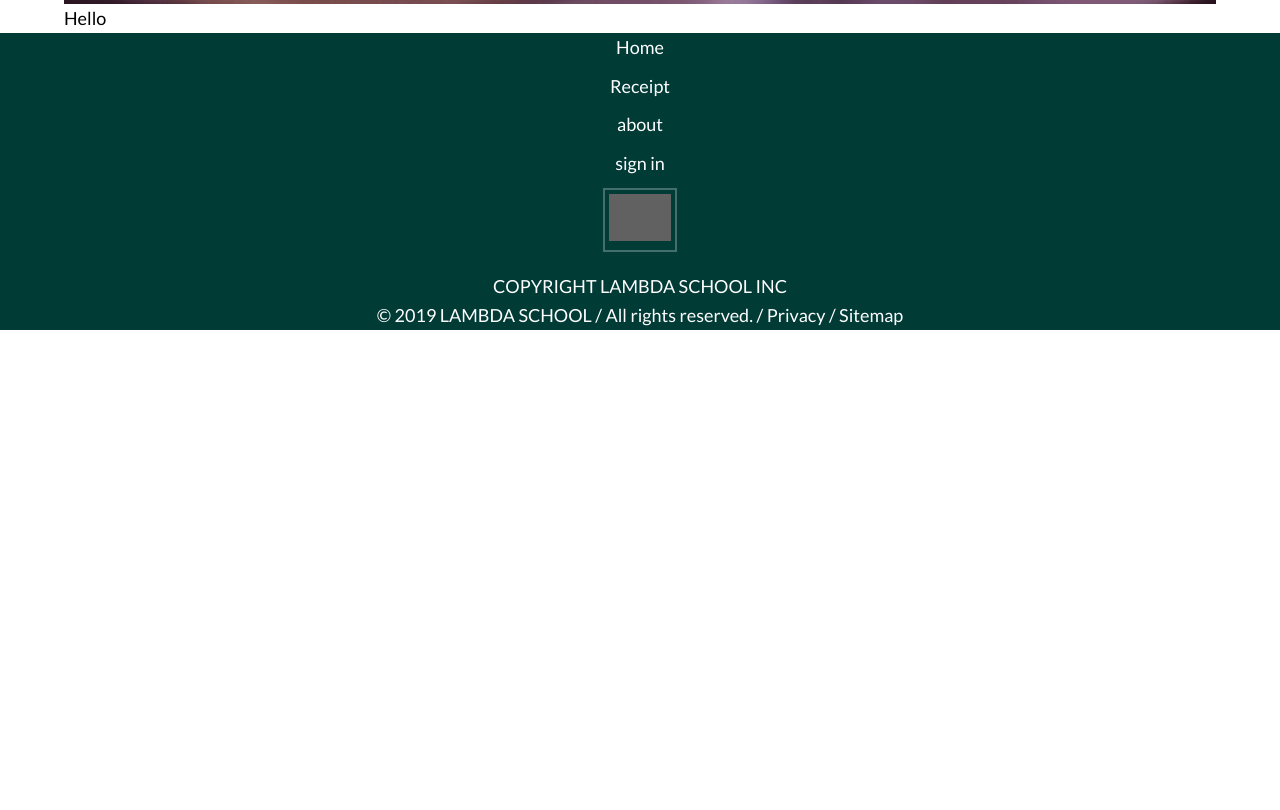
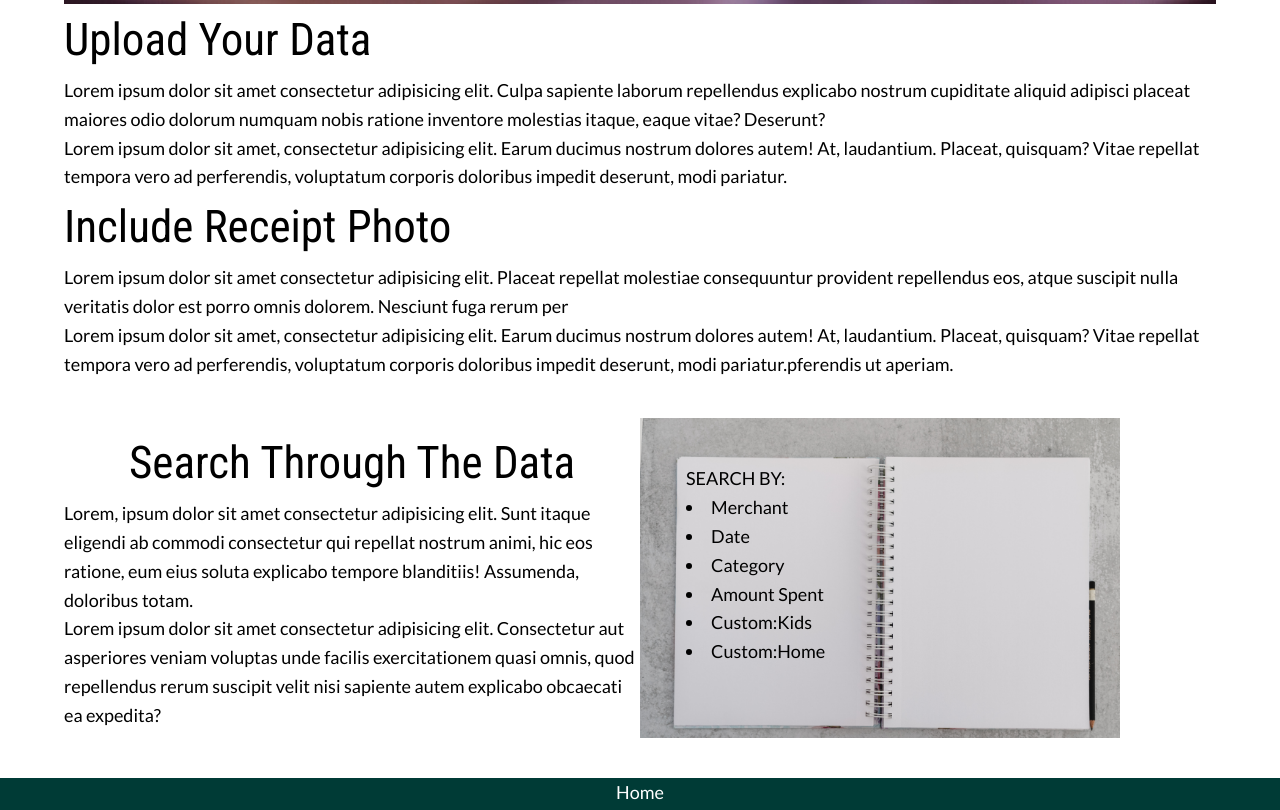
Before and after one commit to build-week-ft-receipt-tracking-aug2019/Marketing-Page, a plain HTML site: page index.html in a window 1280 px wide. Shown: the part 876-1686 px from the top of the page. Before the commit the page ends 1206 px from the top, so only its background shows below. Drawn offline with nearby package versions, Linux system fonts and the light colour scheme; grey boxes are pictures that could not be loaded.

Commit message:
Added 3 corresponding content sections to HTML. .search has image with UL overtop.

```diff
--- a/index.html
+++ b/index.html
@@ -6,9 +6,11 @@
     <meta name="viewport" content="width=device-width, initial-scale=1.0">
     <meta http-equiv="X-UA-Compatible" content="ie=edge">
     <title>Receipt Tracker</title>
-
+<!-- Reset -->
     <link rel="stylesheet" href="https://cdnjs.cloudflare.com/ajax/libs/meyer-reset/2.0/reset.min.css" integrity="sha256-gvEnj2axkqIj4wbYhPjbWV7zttgpzBVEgHub9AAZQD4=" crossorigin="anonymous" />
+<!-- Google Fonts -->
     <link href="https://fonts.googleapis.com/css?family=Lato|Roboto+Condensed&display=swap" rel="stylesheet">
+<!-- CSS Link -->
     <link rel="stylesheet" href="./css/index.css">
 </head>
 
@@ -43,13 +45,44 @@
                 <h2>Accounting made easy with:</h2>
                 <h1>Receipt Tracker!</h1>
                 <h3>Easily:</h3>
-                <a><button><p>Upload Data</p></button></a>
-                <a><button><p>Include Images</p></button></a>
-                <a><button><p>Search Through Receipts</p></button></a>
+                <a href="#upload"><button><p>Upload Data</p></button></a>
+                <a href="#images"><button><p>Include Images</p></button></a>
+                <a href="#search"><button><p>Search Through Receipts</p></button></a>
             </div>
         </section>
-        <section>
-            <p>Hello</p>
+        <section class="upload" id="upload">
+            <div>
+                <h2>Upload Your Data</h2>
+                <p>Lorem ipsum dolor sit amet consectetur adipisicing elit. Culpa sapiente laborum repellendus explicabo nostrum cupiditate aliquid adipisci placeat maiores odio dolorum numquam nobis ratione inventore molestias itaque, eaque vitae? Deserunt?</p>
+                <p>Lorem ipsum dolor sit amet, consectetur adipisicing elit. Earum ducimus nostrum dolores autem! At, laudantium. Placeat, quisquam? Vitae repellat tempora vero ad perferendis, voluptatum corporis doloribus impedit deserunt, modi pariatur.</p>
+            </div>
+        </section>
+        <section class="images" id="images">
+            <div>
+                <h2>Include Receipt Photo</h2>
+                <p>Lorem ipsum dolor sit amet consectetur adipisicing elit. Placeat repellat molestiae consequuntur provident repellendus eos, atque suscipit nulla veritatis dolor est porro omnis dolorem. Nesciunt fuga rerum per
+
+                <p>Lorem ipsum dolor sit amet, consectetur adipisicing elit. Earum ducimus nostrum dolores autem! At, laudantium. Placeat, quisquam? Vitae repellat tempora vero ad perferendis, voluptatum corporis doloribus impedit deserunt, modi pariatur.pferendis ut aperiam.</p>
+                </div>
+        </section>
+        <section class="search" id="search">
+            <div class="text">
+                <h2>Search Through The Data</h2>
+                <p>Lorem, ipsum dolor sit amet consectetur adipisicing elit. Sunt itaque eligendi ab commodi consectetur qui repellat nostrum animi, hic eos ratione, eum eius soluta explicabo tempore blanditiis! Assumenda, doloribus totam.</p>
+
+                <p>Lorem ipsum dolor sit amet consectetur adipisicing elit. Consectetur aut asperiores veniam voluptas unde facilis exercitationem quasi omnis, quod repellendus rerum suscipit velit nisi sapiente autem explicabo obcaecati ea expedita?</p>
+            </div>
+            <div class="notebook">
+                <ul>
+                    <li class="listItem">SEARCH BY:</li>
+                    <li>Merchant</li>
+                    <li>Date</li>
+                    <li>Category</li>
+                    <li>Amount Spent</li>
+                    <li>Custom:Kids</li>
+                    <li>Custom:Home</li>
+                </ul>
+            </div>
         </section>
     </main>
 
--- a/less/body.less
+++ b/less/body.less
@@ -1,6 +1,7 @@
 main {
-    margin: 0 5%;
+    padding: 0 5%;
     // height: 2000px;
+    width:100%;
   }
 .banner{
     .flex();
@@ -26,6 +27,44 @@ main {
             background-color: @grey;
             border: none;
             white-space: nowrap;
+            cursor: pointer;
+        }
+        a{
+            cursor: pointer;
         }
     }
 }
+.upload{
+    width:100%;
+}
+.images{
+    width:100%;
+}
+.search{
+    width:100%;
+    height:50vh;
+    .flex(@justify:flex-start;);
+    .text{
+        .flex(@direction:column);
+        width:50%;
+        height:50vh;
+    }
+    .notebook{
+        width:50%;
+        height:40vh;
+        background: url(../images/notebook.jpg);
+        background-repeat: no-repeat;
+        background-size: contain;
+        padding-top: 4%;
+        .listItem{
+            list-style-type: none;
+
+        }
+        li{
+            padding:0 0 0 8%;
+            list-style: disc;
+            list-style-position: inside;
+
+        }
+    }
+}
--- a/less/global.less
+++ b/less/global.less
@@ -23,7 +23,7 @@
   }
   h5{font-size:2.8rem;
   }
-  p,a,b,i,span {
+  p,a,b,i,span,li {
     font-family: 'Lato', sans-serif;
     font-size: 1.8rem;
   }
```
Also changed, not shown: css/index.css, images/notebook.jpg (added), 1 other file.
